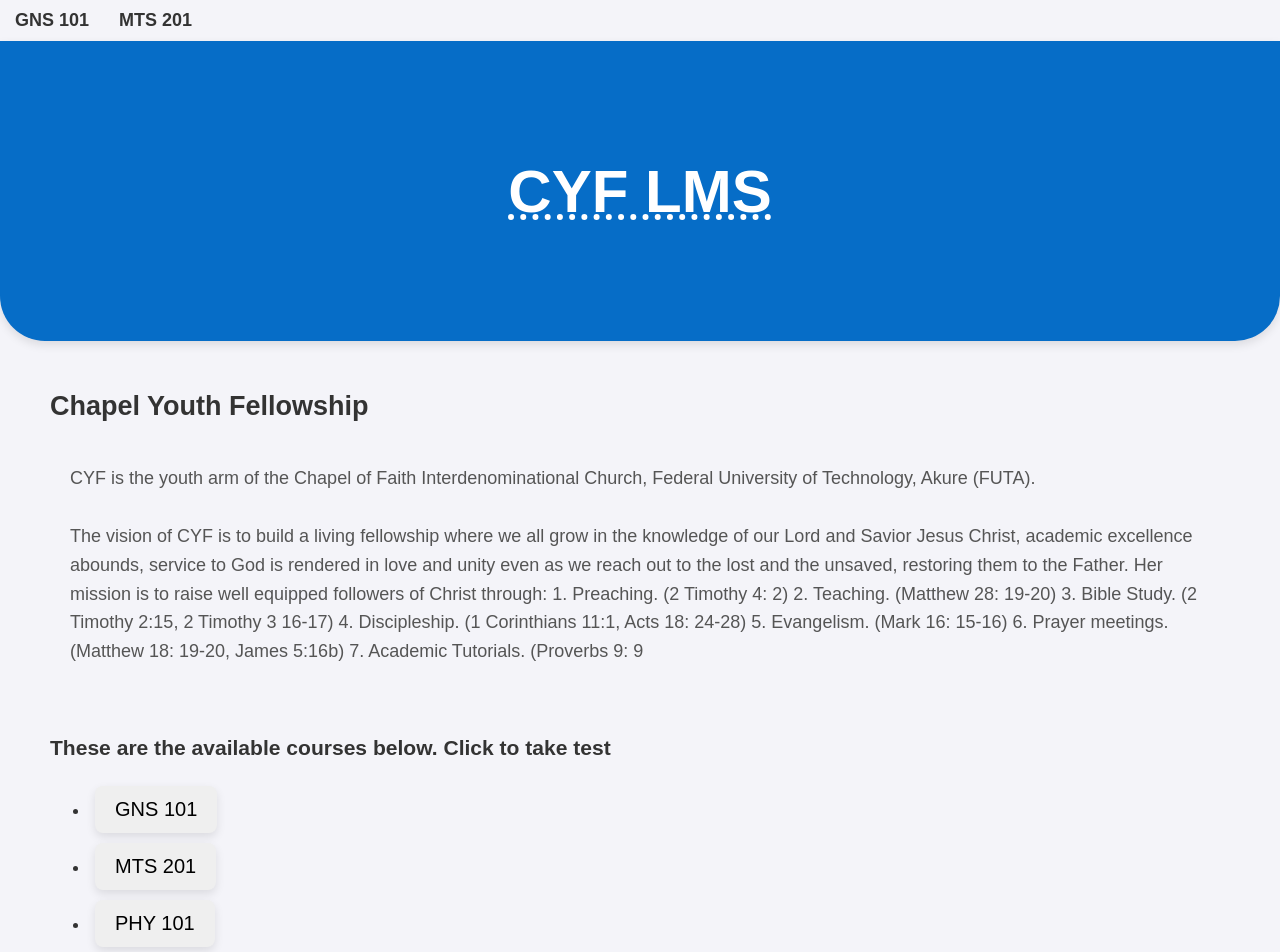
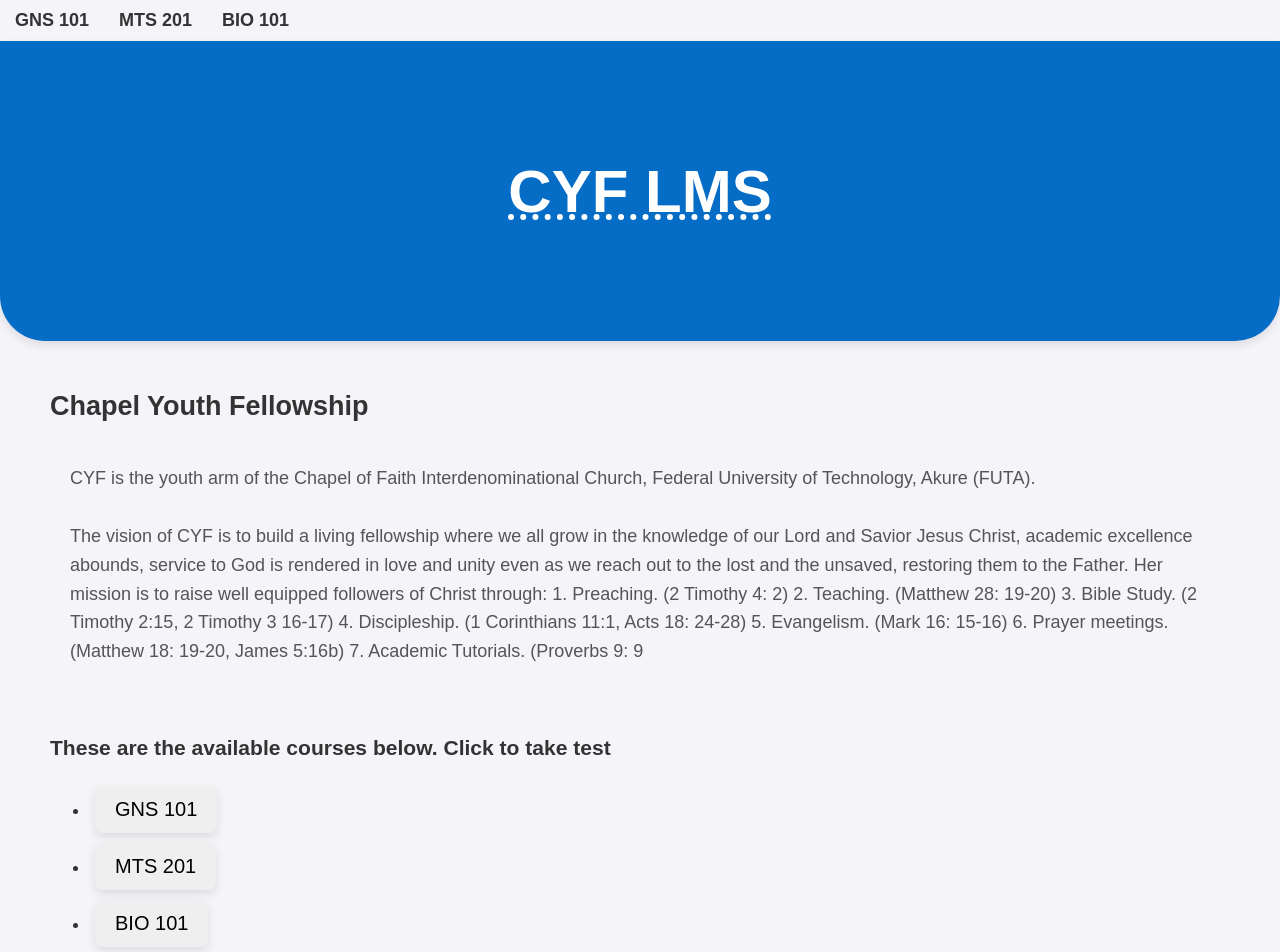
Before and after one commit to CYF-25/cyf-cbt, a plain HTML site: page index.html in a window 1280 px wide. Shown: the top 952 px of the page. Drawn offline with Linux system fonts and the light colour scheme.

Commit message:
Update index.html

```diff
--- a/index.html
+++ b/index.html
@@ -11,7 +11,7 @@
         <ul>
             <li><a href="https://cyf-25.github.io/gns101">GNS 101</a></li>
             <li><a href="https://cyf-25.github.io/MTS-201/">MTS 201</a></li>
-            <li><a href=""></a></li>
+            <li><a href="https://cyf-25.github.io/BIO-101/">BIO 101</a></li>
         </ul>
     </nav>
     <main>
@@ -42,7 +42,7 @@
             <ul>
                 <li> <a href="https://cyf-25.github.io/gns101"> <button class="course"> GNS 101 </button> </a></li>
                 <li> <a href="https://cyf-25.github.io/MTS-201/"> <button class="course"> MTS 201 </button> </a></li>
-                <li> <a href="../gns101.html"> <button class="course"> PHY 101 </button> </a></li>
+                <li> <a href="https://cyf-25.github.io/BIO-101/"> <button class="course"> BIO 101 </button> </a></li>
             </ul>
         </section>
 
```
